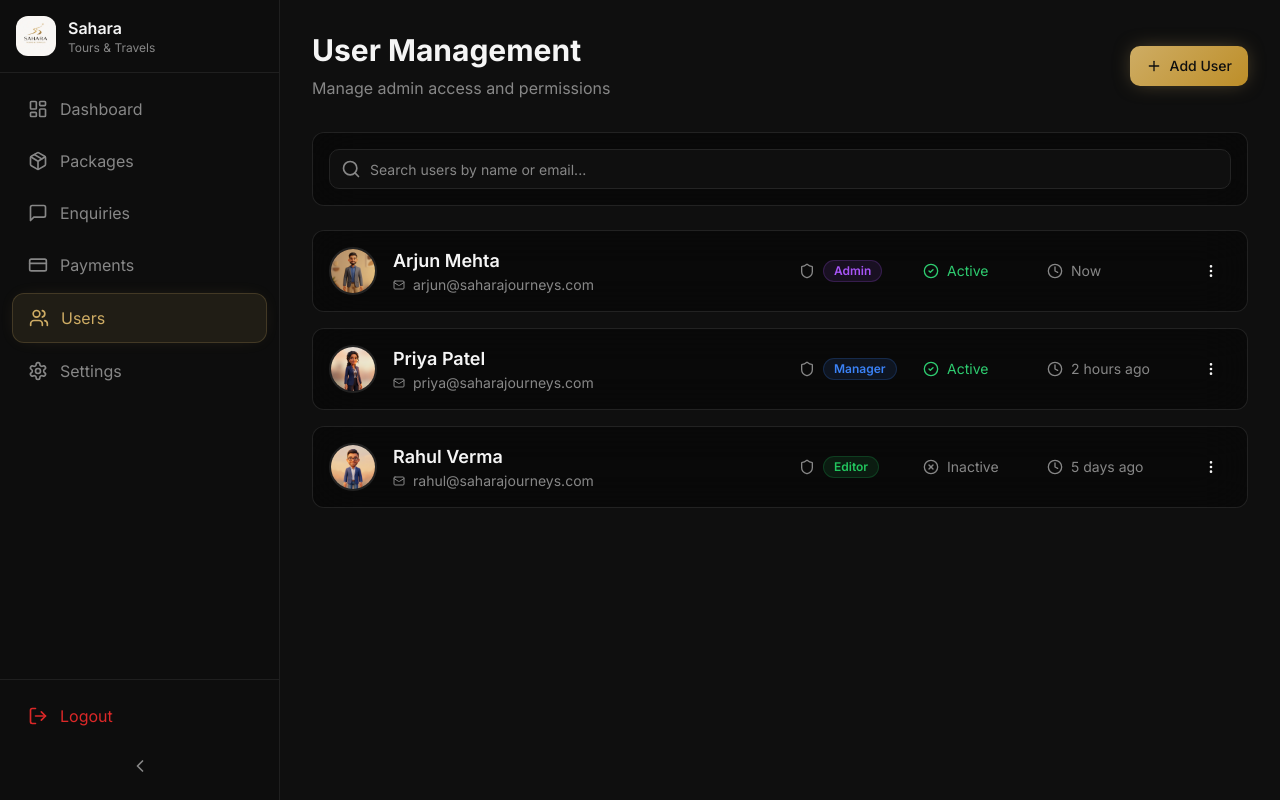
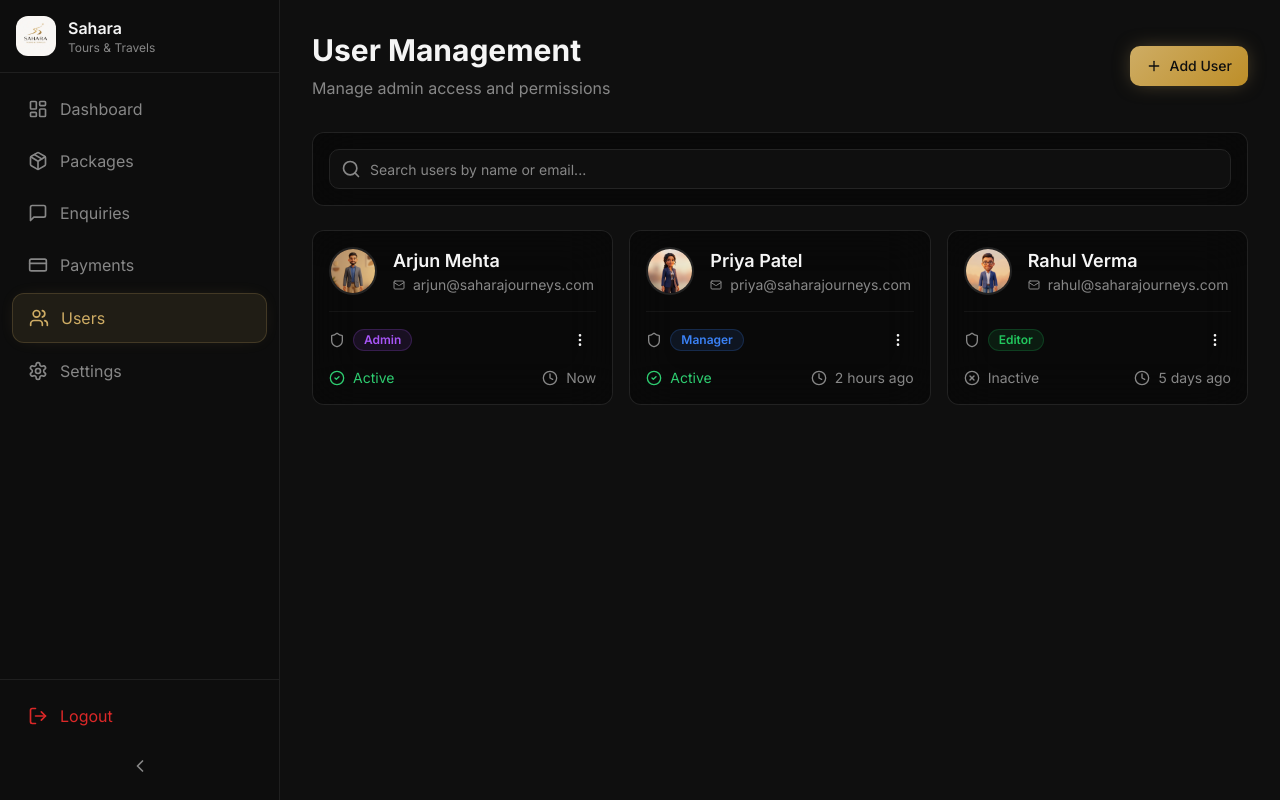
Before and after one commit to sashankbanda/sahara_travels_prototype, a React (Vite) app: page /users in a window 1280 px wide. Built offline with nearby package versions, Linux system fonts and the light colour scheme; the HTML template or start-up script is replaced by a standard one.

Commit message:
added Tablet-First Design

```diff
--- a/src/components/layout/DashboardLayout.tsx
+++ b/src/components/layout/DashboardLayout.tsx
@@ -1,4 +1,4 @@
-import { ReactNode, useState } from "react";
+import { ReactNode, useState, useEffect } from "react";
 import { Sidebar } from "./Sidebar";
 import { motion } from "framer-motion";
 import { Menu } from "lucide-react";
@@ -10,11 +10,36 @@ interface DashboardLayoutProps {
 
 export function DashboardLayout({ children }: DashboardLayoutProps) {
   const [isMobileOpen, setIsMobileOpen] = useState(false);
+  const [collapsed, setCollapsed] = useState(false);
+  const [isMobile, setIsMobile] = useState(false);
+
+  useEffect(() => {
+    const handleResize = () => {
+      const width = window.innerWidth;
+      const mobile = width < 768; // Mobile is now < 768px
+      setIsMobile(mobile);
+
+      // Auto-collapse on tablet (768-1024), expand on desktop (>=1024)
+      if (!mobile) {
+        if (width < 1024) {
+          setCollapsed(true);
+        } else {
+          setCollapsed(false);
+        }
+      }
+    };
+
+    handleResize();
+    window.addEventListener('resize', handleResize);
+    return () => window.removeEventListener('resize', handleResize);
+  }, []);
+
+  const sidebarWidth = collapsed ? "80px" : "280px";
 
   return (
     <div className="min-h-screen bg-background">
-      {/* Mobile Header */}
-      <div className="lg:hidden fixed top-0 left-0 right-0 z-40 bg-background/80 backdrop-blur-md border-b border-white/5 p-4 flex items-center">
+      {/* Mobile Header - Visible only on mobile (<768px) */}
+      <div className="md:hidden fixed top-0 left-0 right-0 z-40 bg-background/80 backdrop-blur-md border-b border-white/5 p-4 flex items-center">
         <Button
           variant="ghost"
           size="icon"
@@ -29,13 +54,17 @@ export function DashboardLayout({ children }: DashboardLayoutProps) {
       <Sidebar
         isMobileOpen={isMobileOpen}
         onMobileClose={() => setIsMobileOpen(false)}
+        collapsed={collapsed}
+        setCollapsed={setCollapsed}
+        isMobile={isMobile}
       />
 
       <motion.main
         initial={{ opacity: 0 }}
         animate={{ opacity: 1 }}
         transition={{ duration: 0.3 }}
-        className="pt-20 lg:pt-8 p-6 lg:p-8 ml-0 lg:ml-[280px] transition-all duration-300 max-w-[100vw] overflow-x-hidden"
+        className="pt-20 md:pt-8 p-6 lg:p-8 ml-0 transition-all duration-300 max-w-[100vw] overflow-x-hidden"
+        style={{ marginLeft: isMobile ? 0 : sidebarWidth }}
       >
         <div className="max-w-7xl mx-auto">
           {children}
@@ -45,7 +74,7 @@ export function DashboardLayout({ children }: DashboardLayoutProps) {
       {/* Mobile Backdrop */}
       {isMobileOpen && (
         <div
-          className="fixed inset-0 z-40 bg-black/50 lg:hidden backdrop-blur-sm"
+          className="fixed inset-0 z-40 bg-black/50 md:hidden backdrop-blur-sm"
           onClick={() => setIsMobileOpen(false)}
         />
       )}
--- a/src/pages/Enquiries.tsx
+++ b/src/pages/Enquiries.tsx
@@ -155,8 +155,8 @@ export default function Enquiries() {
         </div>
       </motion.div>
 
-      {/* Mobile Card View */}
-      <div className="md:hidden space-y-4">
+      {/* Mobile & Tablet Card View */}
+      <div className="lg:hidden space-y-4 md:space-y-0 md:grid md:grid-cols-2 md:gap-4">
         {enquiries.map((enquiry) => {
           const config = statusConfig[enquiry.status as keyof typeof statusConfig];
           return (
@@ -200,7 +200,7 @@ export default function Enquiries() {
         initial={{ opacity: 0, y: 20 }}
         animate={{ opacity: 1, y: 0 }}
         transition={{ duration: 0.4, delay: 0.3 }}
-        className="premium-card rounded-xl overflow-hidden hidden md:block"
+        className="premium-card rounded-xl overflow-hidden hidden lg:block"
       >
         <Table>
           <TableHeader>
@@ -208,8 +208,8 @@ export default function Enquiries() {
               <TableHead className="text-muted-foreground">Customer</TableHead>
               <TableHead className="text-muted-foreground">Package</TableHead>
               <TableHead className="text-muted-foreground">Status</TableHead>
-              <TableHead className="text-muted-foreground hidden md:table-cell">Date</TableHead>
-              <TableHead className="text-muted-foreground hidden lg:table-cell">Notes</TableHead>
+              <TableHead className="text-muted-foreground">Date</TableHead>
+              <TableHead className="text-muted-foreground max-w-[200px]">Notes</TableHead>
               <TableHead className="text-muted-foreground text-right">Actions</TableHead>
             </TableRow>
           </TableHeader>
@@ -239,13 +239,13 @@ export default function Enquiries() {
                   <TableCell>
                     <Badge className={config.color}>{config.label}</Badge>
                   </TableCell>
-                  <TableCell className="text-muted-foreground hidden md:table-cell">
+                  <TableCell className="text-muted-foreground">
                     <div className="flex items-center gap-2">
                       <Clock className="w-4 h-4" />
                       {enquiry.date}
                     </div>
                   </TableCell>
-                  <TableCell className="text-muted-foreground hidden lg:table-cell max-w-[200px] truncate">
+                  <TableCell className="text-muted-foreground truncate max-w-[200px]">
                     {enquiry.notes}
                   </TableCell>
                   <TableCell className="text-right">
--- a/src/pages/Settings.tsx
+++ b/src/pages/Settings.tsx
@@ -254,20 +254,20 @@ export default function Settings() {
         </p>
       </motion.div>
 
-      <div className="grid grid-cols-1 lg:grid-cols-12 gap-6 lg:gap-8">
+      <div className="grid grid-cols-1 md:grid-cols-12 gap-6 lg:gap-8">
         {/* Sidebar / Tabs */}
         <motion.div
           initial={{ opacity: 0, x: -20 }}
           animate={{ opacity: 1, x: 0 }}
           transition={{ duration: 0.4, delay: 0.1 }}
-          className="lg:col-span-3"
+          className="md:col-span-4 lg:col-span-3"
         >
-          <nav className="premium-card p-2 flex lg:flex-col overflow-x-auto space-x-2 lg:space-x-0 lg:space-y-1 scrollbar-none snap-x">
+          <nav className="premium-card p-2 flex md:flex-col overflow-x-auto md:overflow-visible space-x-2 md:space-x-0 md:space-y-1 scrollbar-none snap-x h-full md:h-auto">
             {tabs.map((item) => (
               <button
                 key={item.id}
                 onClick={() => setActiveTab(item.id)}
-                className={`flex-shrink-0 flex items-center gap-3 px-4 py-3 rounded-lg transition-all duration-200 whitespace-nowrap snap-start ${activeTab === item.id
+                className={`flex-shrink-0 flex items-center gap-3 px-4 py-3 rounded-lg transition-all duration-200 whitespace-nowrap snap-start text-left ${activeTab === item.id
                   ? "bg-primary/10 text-primary shadow-[0_0_10px_-5px_hsl(var(--primary)/0.3)] font-medium"
                   : "text-muted-foreground hover:text-foreground hover:bg-white/5"
                   }`}
@@ -280,7 +280,7 @@ export default function Settings() {
         </motion.div>
 
         {/* Content */}
-        <div className="lg:col-span-9">
+        <div className="md:col-span-8 lg:col-span-9">
           <AnimatePresence mode="wait">
             {renderContent()}
           </AnimatePresence>
--- a/src/pages/Users.tsx
+++ b/src/pages/Users.tsx
@@ -284,57 +284,41 @@ export default function Users() {
         </div>
       </motion.div>
 
-      <div className="grid grid-cols-1 gap-4">
+      <div className="grid grid-cols-1 md:grid-cols-2 lg:grid-cols-3 gap-4">
         {filteredUsers.map((user, index) => (
           <motion.div
             key={user.id}
             initial={{ opacity: 0, y: 20 }}
             animate={{ opacity: 1, y: 0 }}
             transition={{ duration: 0.3, delay: index * 0.1 }}
-            className="premium-card p-4 flex flex-col md:flex-row items-center gap-6 group hover:border-primary/30"
+            className="premium-card p-4 flex flex-col gap-4 group hover:border-primary/30"
           >
             {/* Avatar & Info */}
-            <div className="flex items-center gap-4 flex-1 w-full">
-              <div className="w-12 h-12 rounded-full overflow-hidden border-2 border-white/10 group-hover:border-primary/50 transition-colors">
+            <div className="flex items-center gap-4 w-full">
+              <div className="w-12 h-12 rounded-full overflow-hidden border-2 border-white/10 group-hover:border-primary/50 transition-colors shrink-0">
                 <img src={user.avatar} alt={user.name} className="w-full h-full object-cover" />
               </div>
-              <div>
-                <h3 className="font-semibold text-foreground text-lg group-hover:text-primary transition-colors">{user.name}</h3>
-                <div className="flex items-center gap-2 text-sm text-muted-foreground">
-                  <Mail className="w-3 h-3" />
-                  {user.email}
+              <div className="min-w-0">
+                <h3 className="font-semibold text-foreground text-lg group-hover:text-primary transition-colors truncate">{user.name}</h3>
+                <div className="flex items-center gap-2 text-sm text-muted-foreground truncate">
+                  <Mail className="w-3 h-3 shrink-0" />
+                  <span className="truncate">{user.email}</span>
                 </div>
               </div>
             </div>
 
             {/* Use Details */}
-            <div className="flex flex-wrap items-center gap-6 w-full md:w-auto mt-4 md:mt-0 justify-between md:justify-end">
-              <div className="flex items-center gap-2 min-w-[100px]">
+            <div className="flex flex-col gap-3 w-full border-t border-white/5 pt-3">
+              <div className="flex items-center justify-between">
+                <div className="flex items-center gap-2">
                   <Shield className="w-4 h-4 text-muted-foreground" />
                   <Badge variant="outline" className={`capitalize ${roleColors[user.role]}`}>
                     {user.role}
                   </Badge>
                 </div>
-
-              <div className="flex items-center gap-2 min-w-[100px]">
-                {user.status === 'active' ? (
-                  <CheckCircle2 className="w-4 h-4 text-success" />
-                ) : (
-                  <XCircle className="w-4 h-4 text-muted-foreground" />
-                )}
-                <span className={`text-sm capitalize ${user.status === 'active' ? 'text-success' : 'text-muted-foreground'}`}>
-                  {user.status}
-                </span>
-              </div>
-
-              <div className="flex items-center gap-2 min-w-[120px] text-sm text-muted-foreground">
-                <Clock className="w-4 h-4" />
-                {user.lastActive}
-              </div>
-
                 <DropdownMenu>
                   <DropdownMenuTrigger asChild>
-                  <Button variant="ghost" size="icon" className="hover:bg-primary/10 hover:text-primary">
+                    <Button variant="ghost" size="icon" className="hover:bg-primary/10 hover:text-primary h-8 w-8">
                       <MoreVertical className="w-4 h-4" />
                     </Button>
                   </DropdownMenuTrigger>
@@ -348,11 +332,30 @@ export default function Users() {
                   </DropdownMenuContent>
                 </DropdownMenu>
               </div>
+
+              <div className="flex items-center justify-between text-sm">
+                <div className="flex items-center gap-2">
+                  {user.status === 'active' ? (
+                    <CheckCircle2 className="w-4 h-4 text-success" />
+                  ) : (
+                    <XCircle className="w-4 h-4 text-muted-foreground" />
+                  )}
+                  <span className={`capitalize ${user.status === 'active' ? 'text-success' : 'text-muted-foreground'}`}>
+                    {user.status}
+                  </span>
+                </div>
+
+                <div className="flex items-center gap-2 text-muted-foreground">
+                  <Clock className="w-4 h-4" />
+                  {user.lastActive}
+                </div>
+              </div>
+            </div>
           </motion.div>
         ))}
 
         {filteredUsers.length === 0 && (
-          <div className="text-center py-12 text-muted-foreground">
+          <div className="col-span-full text-center py-12 text-muted-foreground">
             No users found matching "{searchTerm}"
           </div>
         )}
```
Also changed, not shown: src/components/layout/Sidebar.tsx (+10 -18 lines), src/pages/Payments.tsx (+9 -9 lines). Lines whose indentation alone changed are shown as unchanged.
